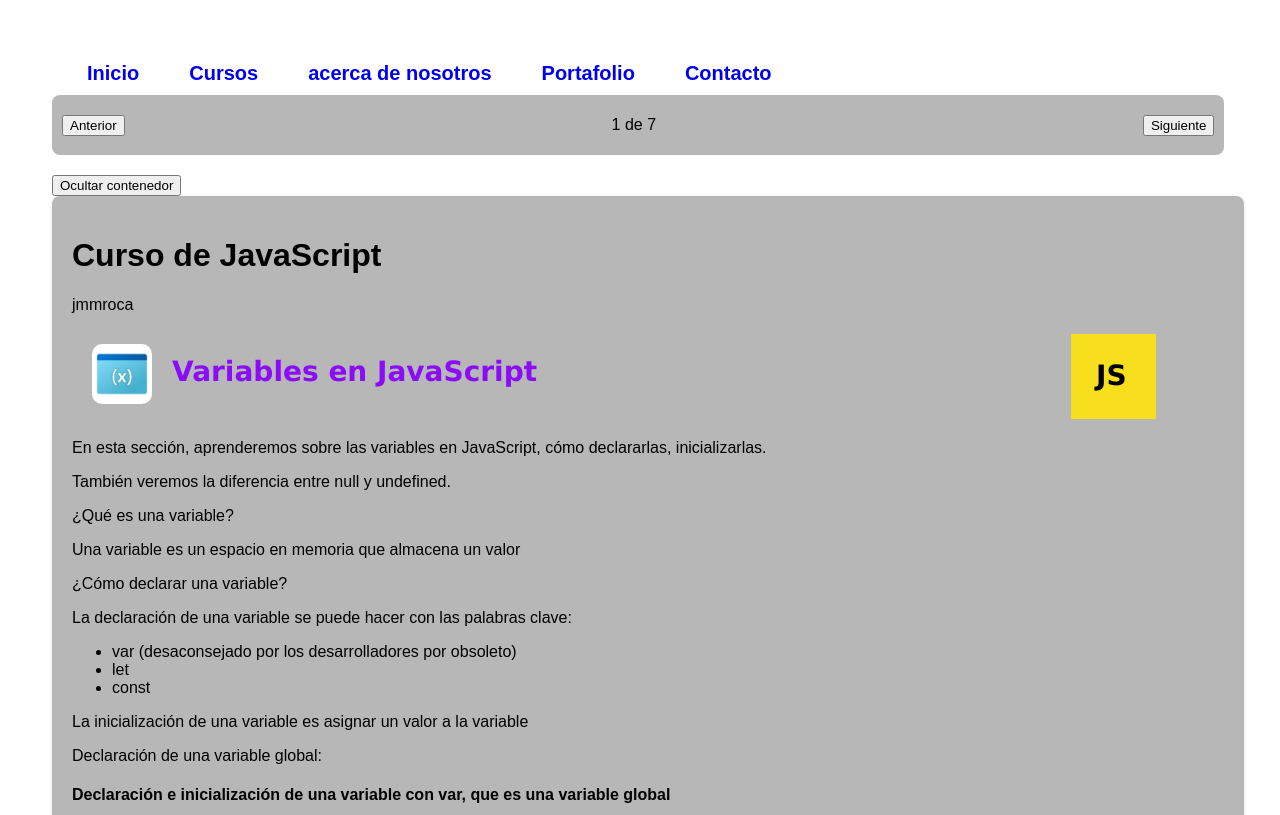
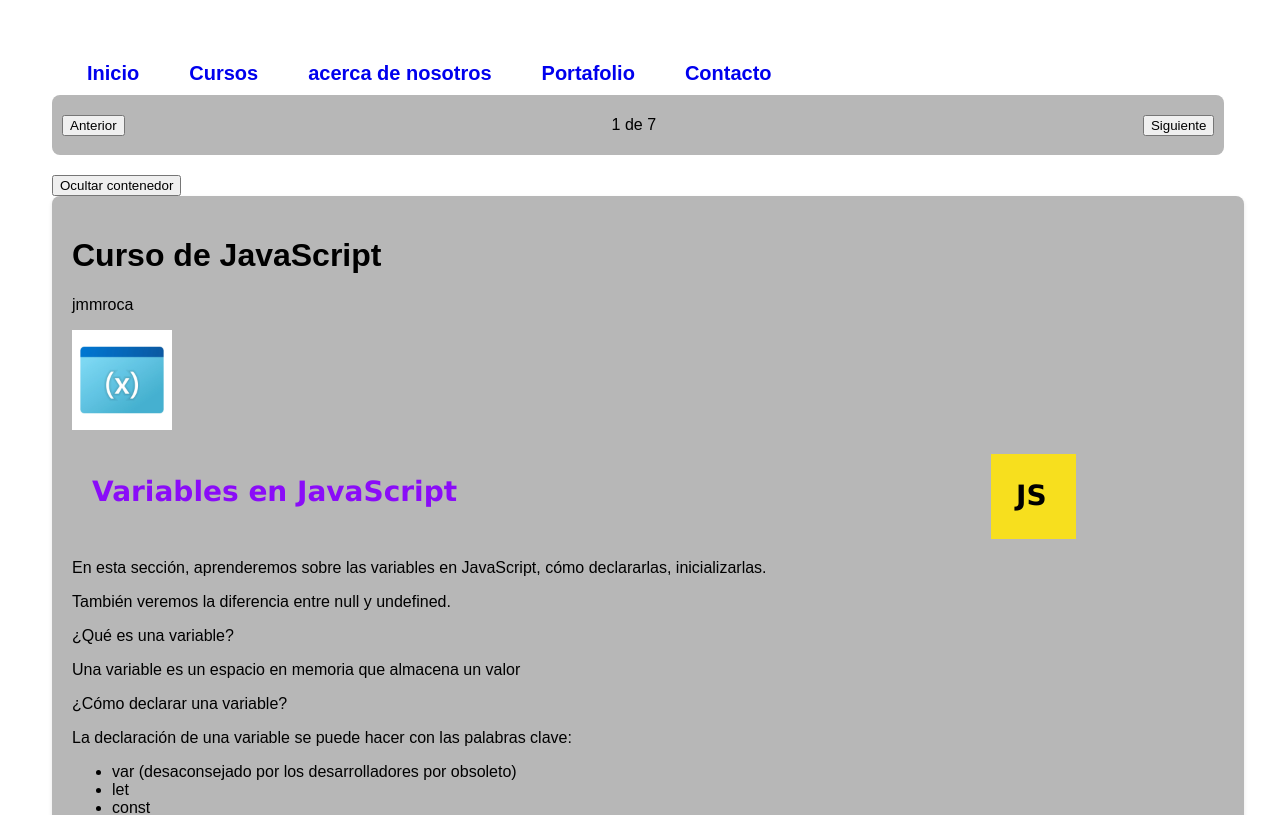
Before and after one commit to jmmroca/curso_javascript_2024, a React (Vite) app in the folder curso-javascript/: page / in a window 1280 px wide. Shown: the top 815 px of the page. Built offline with nearby package versions, Linux system fonts and the light colour scheme.

Commit message:
added components title and subtitle

```diff
--- a/curso-javascript/src/AmbitosVariables005.jsx
+++ b/curso-javascript/src/AmbitosVariables005.jsx
@@ -1,20 +1,11 @@
 import BloqueCodigo from "./components/BloqueCodigo";
+import TitleContainer from "./components/TitleContainer";
 
 function AmbitosVariables005({ copySnippet }) {
   return (
     <>
       <section>
-        <div id="title-container">
-          <div id="image">
-            <img
-              className="imagen-grande"
-              src="./public/Scope-en-JavaScript.jpg"
-              alt=""
-            />
-          </div>
-          <div id="text">Ámbitos en JavaScript</div>
-          <div id="logo-javascript">JS</div>
-        </div>
+        <TitleContainer titulo={"Variables"} imagen={"./public/scope-en-javascript.jpg"} subtitulo={"Ámbitos en variables de JavaScript"} imagenGrande={true}/>
         <p>
           En esta sección, aprenderemos sobre las variables en JavaScript, como
           saber donde usarlas por su ámbito o scope.
--- a/curso-javascript/src/Concatenacion007.jsx
+++ b/curso-javascript/src/Concatenacion007.jsx
@@ -1,21 +1,11 @@
-import React from "react";
 import BloqueCodigo from "./components/BloqueCodigo";
+import TitleContainer from "./components/TitleContainer";
 
 function Concatenacion007({ copySnippet }) {
   return (
     <>
       <section>
-        <div id="title-container">
-          <div id="image">
-            <img
-              className="imagen-grande"
-              src="./public/concatenacion_javaScript.png"
-              alt=""
-            />
-          </div>
-          <div id="text">Concatenación en JavaScript</div>
-          <div id="logo-javascript">JS</div>
-        </div>
+        <TitleContainer titulo={"Strings"} imagen={"./public/concatenacion_javascript.png"} subtitulo={"Concatenación en JavaScript"} imagenGrande={true}/>
         <p>
           En esta sección, aprenderemos sobre la forma de concatenar cadenas de texto en JavaScript.
         </p>
--- a/curso-javascript/src/Operadores006.jsx
+++ b/curso-javascript/src/Operadores006.jsx
@@ -1,20 +1,11 @@
 import BloqueCodigo from "./components/BloqueCodigo";
+import TitleContainer from "./components/TitleContainer";
 
 function Operadores006({ copySnippet }) {
   return (
     <>
       <section>
-        <div id="title-container">
-          <div id="image">
-            <img
-              className="imagen-grande"
-              src="./public/operadores.png"
-              alt=""
-            />
-          </div>
-          <div id="text">Operadores en JavaScript</div>
-          <div id="logo-javascript">JS</div>
-        </div>
+        <TitleContainer titulo={"Operadores"} imagen={"./public/operadores.png"} subtitulo={"Operadores en JavaScript"} imagenGrande={true}/>
         <p>En esta sección, aprenderemos sobre los operadores en JavaScript.</p>
       </section>
       <section>
--- a/curso-javascript/src/TiposDatos004.jsx
+++ b/curso-javascript/src/TiposDatos004.jsx
@@ -1,21 +1,11 @@
-import React from 'react'
-import BloqueCodigo from './components/BloqueCodigo';
+import BloqueCodigo from "./components/BloqueCodigo";
+import TitleContainer from "./components/TitleContainer";
 
 function TiposDatos004({ copySnippet }) {
   return (
     <>
       <section>
-        <div id="title-container">
-          <div id="image">
-            <img
-              className="imagen-grande"
-              src="./public/data_type_javascript.png"
-              alt="tipos de datos javascript"
-            />
-          </div>
-          <div id="text">Tipos de datos en JavaScript</div>
-          <div id="logo-javascript">JS</div>
-        </div>
+        <TitleContainer titulo={"Datos"} imagen={"./public/data_type_javascript.png"} subtitulo={"Tipos de datos en JavaScript"} imagenGrande={true}/>
         <p>
           En esta sección, vamos a conocer los distintos tipos de datos que
           puede contener cualquiera de nuestras variables en JavaScript.
@@ -52,7 +42,9 @@ function TiposDatos004({ copySnippet }) {
               </td>
               <td>Números (enteros, decimales, NaN, Infinity)</td>
               <td>
-                <code className="language-javascript">42</code>, <code className="language-javascript">3.14</code>, <code className="language-javascript">NaN</code>
+                <code className="language-javascript">42</code>,{" "}
+                <code className="language-javascript">3.14</code>,{" "}
+                <code className="language-javascript">NaN</code>
               </td>
               <td>
                 <code className="language-javascript">"number"</code>
@@ -64,7 +56,9 @@ function TiposDatos004({ copySnippet }) {
               </td>
               <td>Números enteros muy grandes</td>
               <td>
-                <code className="language-javascript">12345678901234567890n</code>
+                <code className="language-javascript">
+                  12345678901234567890n
+                </code>
               </td>
               <td>
                 <code className="language-javascript">"bigint"</code>
@@ -76,7 +70,8 @@ function TiposDatos004({ copySnippet }) {
               </td>
               <td>Texto/cadenas</td>
               <td>
-                <code className="language-javascript">"Hola"</code>, <code className="language-javascript">'mundo'</code>
+                <code className="language-javascript">"Hola"</code>,{" "}
+                <code className="language-javascript">'mundo'</code>
               </td>
               <td>
                 <code className="language-javascript">"string"</code>
@@ -88,7 +83,8 @@ function TiposDatos004({ copySnippet }) {
               </td>
               <td>Verdadero/falso</td>
               <td>
-                <code className="language-javascript">true</code>, <code className="language-javascript">false</code>
+                <code className="language-javascript">true</code>,{" "}
+                <code className="language-javascript">false</code>
               </td>
               <td>
                 <code className="language-javascript">"boolean"</code>
@@ -147,34 +143,31 @@ function TiposDatos004({ copySnippet }) {
           </thead>
           <tbody>
             <tr className="no-prim">
-                    <td><code className="language-javascript">object</code></td>
+              <td>
+                <code className="language-javascript">object</code>
+              </td>
               <td>Objetos, arrays, funciones, fechas</td>
               <td>
                 <pre>
-                                <code className="language-javascript">
-          {`{}`}
-                                </code>
+                  <code className="language-javascript">{`{}`}</code>
                 </pre>
 
                 <pre>
-                                <code className="language-javascript">
-          {`[]`}
-                                </code>
+                  <code className="language-javascript">{`[]`}</code>
                 </pre>
 
                 <pre>
-                                <code className="language-javascript">
-         {`()=>{}`}
-                                </code>
+                  <code className="language-javascript">{`()=>{}`}</code>
                 </pre>
               </td>
-                    <td><code className="language-javascript">"object"</code></td>
+              <td>
+                <code className="language-javascript">"object"</code>
+              </td>
             </tr>
           </tbody>
         </table>
       </section>
       <section>
-
         <BloqueCodigo
           copySnippet={copySnippet}
           titulo="1. Tipos primitivos"
@@ -208,7 +201,7 @@ function TiposDatos004({ copySnippet }) {
         />
       </section>
     </>
-  )
+  );
 }
 
 export default TiposDatos004;
--- a/curso-javascript/src/Variables001.jsx
+++ b/curso-javascript/src/Variables001.jsx
@@ -1,16 +1,11 @@
 import BloqueCodigo from "./components/BloqueCodigo";
+import TitleContainer from "./components/TitleContainer";
 
 function Variables001({ copySnippet }) {
   return (
     <>
     <section>
-      <div id="title-container">
-        <div id="image">
-          <img src="./public/variable.jpg" alt="" />
-        </div>
-        <div id="text">Variables en JavaScript</div>
-        <div id="logo-javascript">JS</div>
-      </div>
+      <TitleContainer titulo={"Variables"} imagen={"./public/variable.jpg"} subtitulo={"Variables en JavaScript"} imagenGrande={false}/>
       <p>
         En esta sección, aprenderemos sobre las variables en JavaScript, cómo
         declararlas, inicializarlas.
--- a/curso-javascript/src/Variables002.jsx
+++ b/curso-javascript/src/Variables002.jsx
@@ -1,16 +1,11 @@
 import BloqueCodigo from "./components/BloqueCodigo";
+import TitleContainer from "./components/TitleContainer";
 
 function Variables002({ copySnippet }) {
   return (
     <>
       <section>
-        <div id="title-container">
-          <div id="image">
-            <img src="./public/variable.jpg" alt="" />
-          </div>
-          <div id="text">Variables II en JavaScript</div>
-          <div id="logo-javascript">JS</div>
-        </div>
+        <TitleContainer titulo={"Variables"} imagen={"./public/variable.jpg"} subtitulo={"Variables II en JavaScript"} imagenGrande={false}/>
         <p>
           En esta sección, aprenderemos sobre las variables en JavaScript, como
           seguir las buenas prácticas para nombrarlas.
--- a/curso-javascript/src/Variables003.jsx
+++ b/curso-javascript/src/Variables003.jsx
@@ -1,16 +1,11 @@
 import BloqueCodigo from "./components/BloqueCodigo";
+import TitleContainer from "./components/TitleContainer";
 
 function Variables003({ copySnippet }) {
   return (
     <>
       <section>
-        <div id="title-container">
-          <div id="image">
-            <img src="./public/variable.jpg" alt="" />
-          </div>
-          <div id="text">Variables III en JavaScript</div>
-          <div id="logo-javascript">JS</div>
-        </div>
+      <TitleContainer titulo={"Variables"} imagen={"./public/variable.jpg"} subtitulo={"Variables III en JavaScript"} imagenGrande={false}/>
         <p>
           En esta sección, vamos a aprender algo más sobre las variables en
           JavaScript, sobre como seguir las buenas prácticas para nombrarlas.
--- /dev/null
+++ b/curso-javascript/src/components/Subtitle.jsx
@@ -0,0 +1,14 @@
+import React from 'react'
+
+function Subtitle({ subtitulo }) {
+  return (
+    <>
+        <div id="subtitle-container">
+          <div id="text">{subtitulo}</div>
+          <div id="logo-javascript">JS</div>
+        </div>
+    </>
+  )
+}
+
+export default Subtitle
--- /dev/null
+++ b/curso-javascript/src/components/Title.jsx
@@ -0,0 +1,19 @@
+import React from 'react'
+
+function Title( { titulo, imagen, imagenGrande } ) {
+  return (
+    <>
+        <div id="title-container">
+          <div id="image">
+            <img
+              className={imagenGrande ? "imagen-grande" : "imagen-chica"}
+              src={imagen}
+              alt={titulo}
+            />
+          </div>
+        </div>
+    </>
+  )
+}
+
+export default Title
--- /dev/null
+++ b/curso-javascript/src/components/TitleContainer.jsx
@@ -0,0 +1,13 @@
+import Title from './Title'
+import Subtitle from './Subtitle'
+
+function TitleContainer({ titulo , subtitulo, imagen, imagenGrande }) {
+  return (
+    <>
+        <Title titulo={titulo} imagen={imagen} imagenGrande={imagenGrande}/>
+        <Subtitle subtitulo={subtitulo}/>
+    </>
+  )
+}
+
+export default TitleContainer
--- a/curso-javascript/src/index.css
+++ b/curso-javascript/src/index.css
@@ -22,7 +22,7 @@ p:hover {
 code {
   width: 90%;
 }
-#title-container {
+#subtitle-container {
   display: flex;
   justify-content: flex-start;
   align-items: center;
@@ -30,17 +30,21 @@ code {
   margin: 20px;
   font-family: Verdana, Geneva, Tahoma, sans-serif;
 }
-#title-container #image img {
+#subtitle-container #image img {
   width: 60px;
   height: 60px;
   border-radius: 10px;
   margin-right: 20px;
 }
 .imagen-grande {
-  width: 300px !important;
+  width: 500px !important;
   height: auto !important;
 }
-#title-container #text {
+.imagen-chica {
+  width: 100px !important;
+  height: auto !important;
+}
+#subtitle-container #text {
   /* margin-left: 20px; */
   font-size: 28px;
   font-weight: bold;
@@ -48,7 +52,7 @@ code {
   margin-bottom: 10px;
   margin-right: 48%;
 }
-#title-container #logo-javascript {
+#subtitle-container #logo-javascript {
   /* margin-left: 20px; */
   font-size: 28px;
   font-weight: bold;
```
Lines whose indentation alone changed are shown as unchanged.
